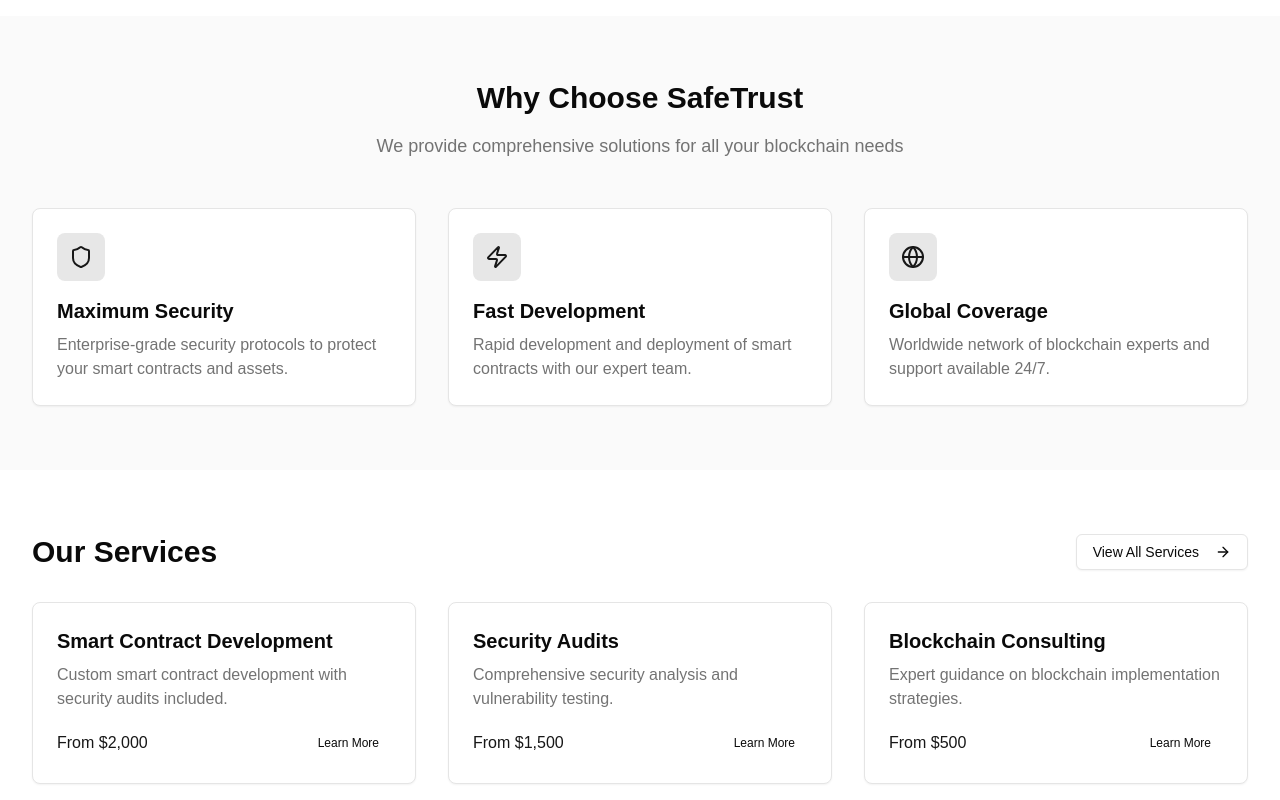
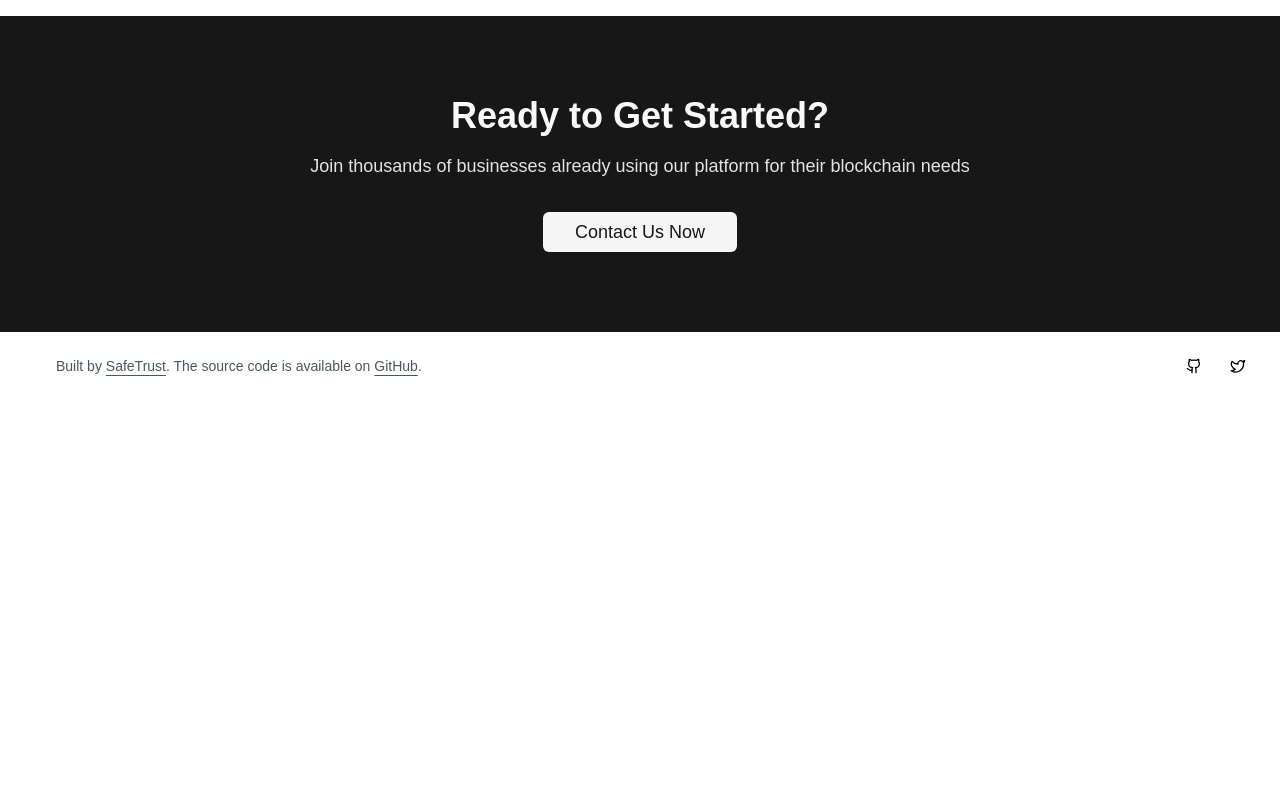
Before and after one commit to safetrustcr/dApp-SafeTrust, a Next.js app: page / in a window 1280 px wide. Shown: the part 480-1280 px from the top of the page. After the commit the page ends 880 px from the top, so only its background shows below. Built offline with nearby package versions, Linux system fonts and the light colour scheme.

Commit message:
Unnecessary sections have been deleted.

```diff
--- a/src/app/page.tsx
+++ b/src/app/page.tsx
@@ -1,8 +1,6 @@
 "use client";
 
 import { HeroSection } from "@/components/home/HeroSection";
-import { FeaturesSection } from "@/components/home/FeaturesSection";
-import { ServicesSection } from "@/components/home/ServicesSection";
 import { CTASection } from "@/components/home/CTASection";
 import { DashboardFooter } from "@/layouts/Footer";
 import ThemeToggle from "@/layouts/ThemeToggle";
@@ -38,8 +36,6 @@ export default function DashboardPage() {
       {/* Añadir padding-top para compensar el header fijo */}
       <main className="flex-1 pt-16">
         <HeroSection />
-        <FeaturesSection />
-        <ServicesSection />
         <CTASection />
       </main>
 
--- a/src/components/home/FeaturesSection.tsx
+++ /dev/null
@@ -1,41 +0,0 @@
-import { Shield, Zap, Globe } from 'lucide-react';
-import { FeatureCard } from './FeatureCard';
-
-const features = [
-  {
-    icon: Shield,
-    title: "Maximum Security",
-    description: "Enterprise-grade security protocols to protect your smart contracts and assets.",
-  },
-  {
-    icon: Zap,
-    title: "Fast Development",
-    description: "Rapid development and deployment of smart contracts with our expert team.",
-  },
-  {
-    icon: Globe,
-    title: "Global Coverage",
-    description: "Worldwide network of blockchain experts and support available 24/7.",
-  },
-];
-
-export const FeaturesSection = () => (
-  <section className="py-16 px-4 sm:px-6 lg:px-8 bg-muted/50">
-    <div className="max-w-7xl mx-auto">
-      <div className="text-center mb-12">
-        <h2 className="text-3xl font-bold text-foreground mb-4">
-          Why Choose SafeTrust
-        </h2>
-        <p className="text-lg text-muted-foreground max-w-2xl mx-auto">
-          We provide comprehensive solutions for all your blockchain needs
-        </p>
-      </div>
-
-      <div className="grid grid-cols-1 md:grid-cols-2 lg:grid-cols-3 gap-8">
-        {features.map((feature, index) => (
-          <FeatureCard key={index} {...feature} />
-        ))}
-      </div>
-    </div>
-  </section>
-);
--- a/src/components/home/ServicesSection.tsx
+++ /dev/null
@@ -1,46 +0,0 @@
-import { Button } from "@/components/ui/button";
-import { ArrowRight } from "lucide-react";
-import Link from "next/link";
-import { ServiceCard } from "./ServiceCard";
-
-const services = [
-  {
-    title: "Smart Contract Development",
-    description: "Custom smart contract development with security audits included.",
-    price: "2,000",
-  },
-  {
-    title: "Security Audits",
-    description: "Comprehensive security analysis and vulnerability testing.",
-    price: "1,500",
-  },
-  {
-    title: "Blockchain Consulting",
-    description: "Expert guidance on blockchain implementation strategies.",
-    price: "500",
-  },
-];
-
-export const ServicesSection = () => (
-  <section className="py-16 px-4 sm:px-6 lg:px-8 bg-background">
-    <div className="max-w-7xl mx-auto">
-      <div className="flex justify-between items-center mb-8">
-        <h2 className="text-3xl font-bold text-foreground">
-          Our Services
-        </h2>
-        <Link href="/service-search">
-          <Button variant="outline">
-            View All Services
-            <ArrowRight className="ml-2 h-4 w-4" />
-          </Button>
-        </Link>
-      </div>
-
-      <div className="grid grid-cols-1 md:grid-cols-2 lg:grid-cols-3 gap-8">
-        {services.map((service, index) => (
-          <ServiceCard key={index} {...service} />
-        ))}
-      </div>
-    </div>
-  </section>
-);
```
